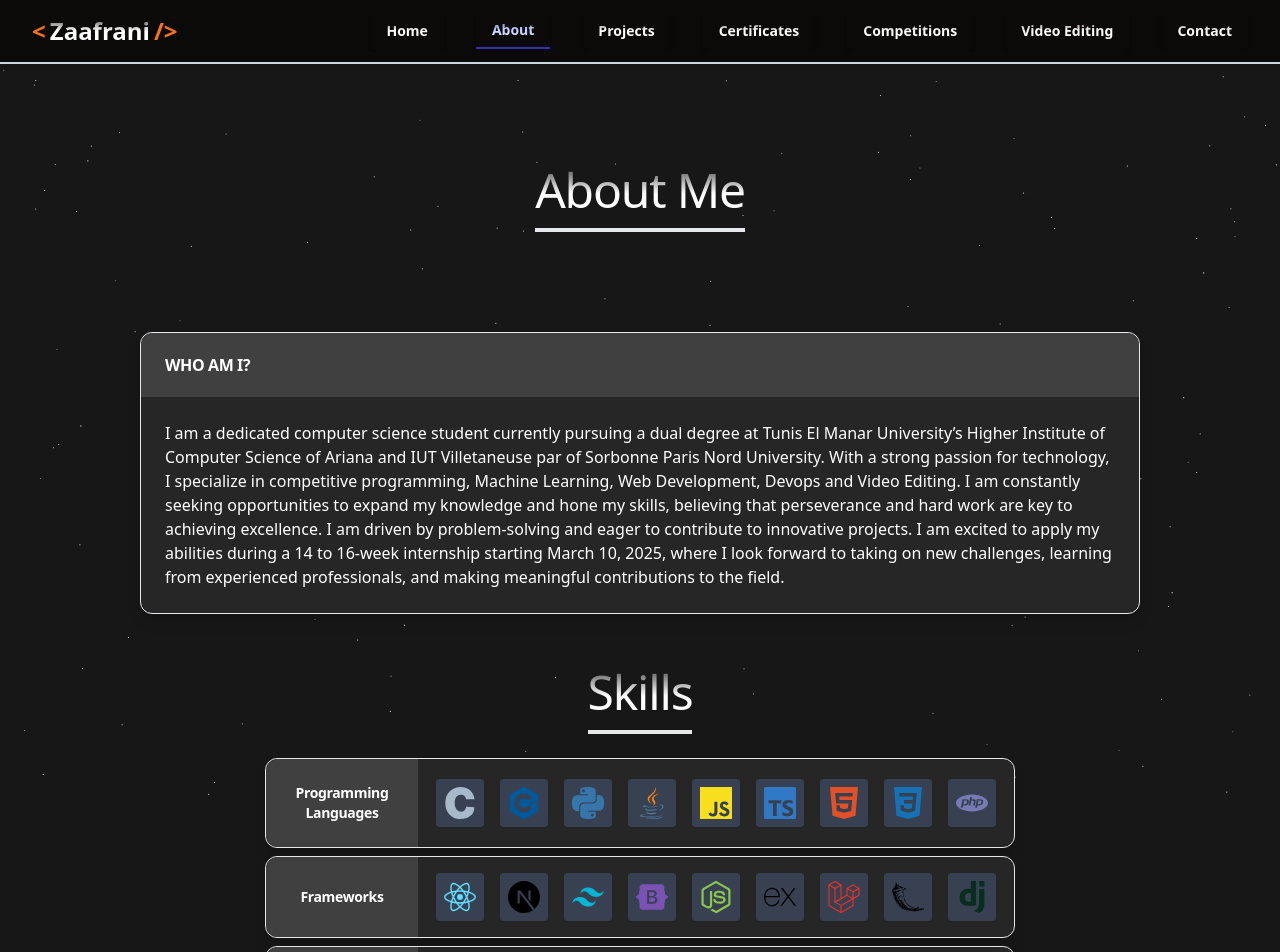
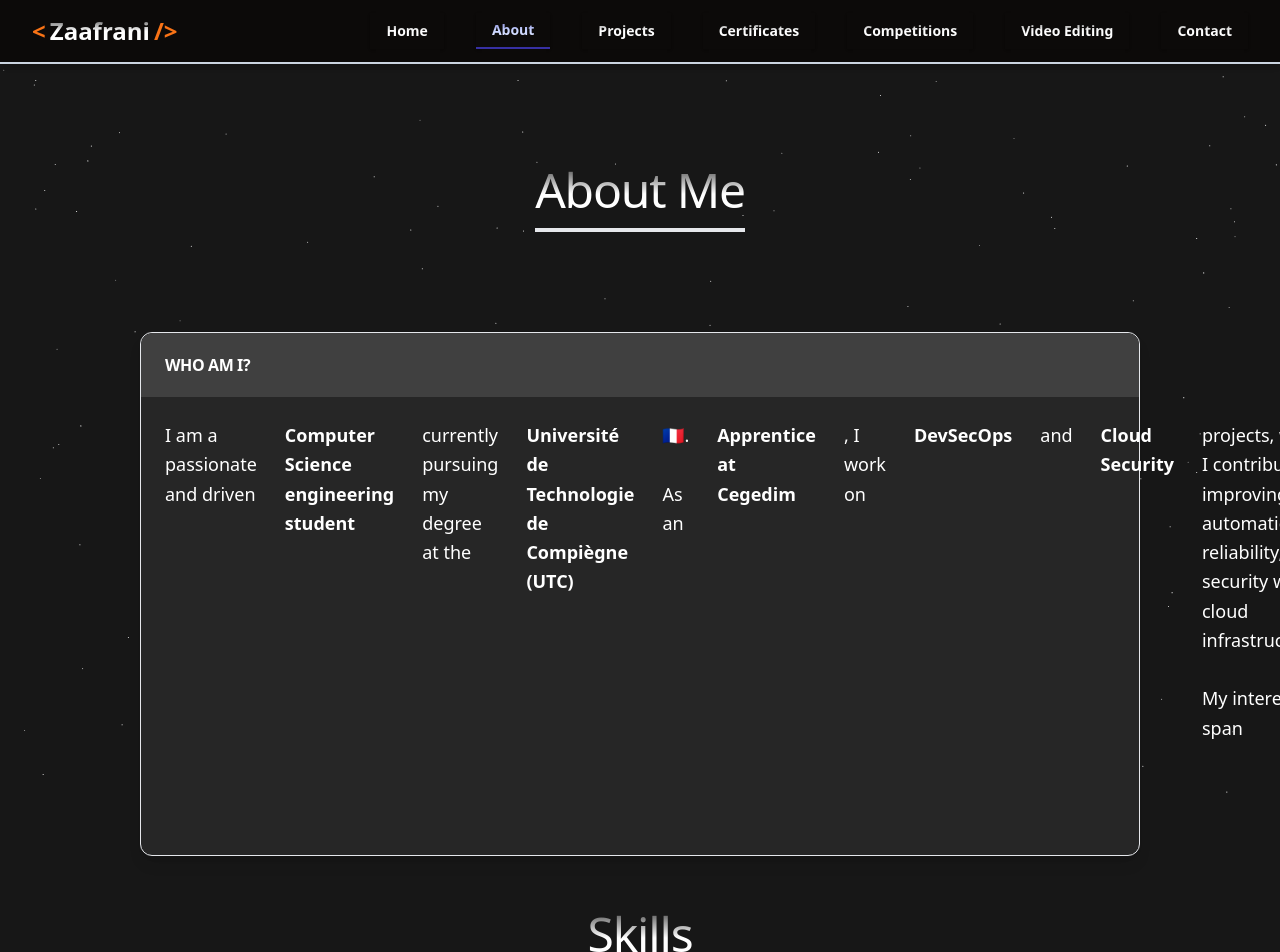
Before and after one commit to Karim-Zaf/Portfolio, a Next.js app: page /about in a window 1280 px wide. Shown: the top 952 px of the page. Built offline with nearby package versions, Linux system fonts and the light colour scheme.

Commit message:
Update page.tsx

```diff
--- a/src/app/about/page.tsx
+++ b/src/app/about/page.tsx
@@ -4,81 +4,45 @@ import skills from "./skills.json"
 import MyLinks from '../Components/MyLinks'
 
 function About() {
-
-
   return (
-    <div key={1} className='w-full flex flex-col items-center py-8 min-h-screen '>
+    <div key={1} className='w-full flex flex-col items-center py-8 min-h-screen'>
       <h2 className="md:mt-32 mt-20 relative flex-col md:flex-row z-10 text-3xl md:text-5xl md:leading-tight max-w-5xl mx-auto text-center tracking-tight font-medium bg-clip-text text-transparent bg-gradient-to-b from-neutral-800 via-white to-white flex items-center gap-2 md:gap-8 border-b-4 pb-2">
-
         <span>About Me</span>
       </h2>
-        <div className='mt-8
-          w-[70%] text-xl text-white h-1 bg-gradient-to-r  md:mb-16 mb-3 text-center' >
 
-        </div>
+      <div className='mt-8 w-[70%] text-xl text-white h-1 bg-gradient-to-r md:mb-16 mb-3 text-center'></div>
 
       <Card className='lg:w-[1000px] w-[90%] mb-8 shadow-lg bg-neutral-800 text-white'>
         <CardTitle className='p-6 flex gap-7 bg-neutral-700 rounded-t-xl'>
           WHO AM I?
         </CardTitle>
-            <CardContent className='p-6 flex gap-7'>
-              I am a dedicated computer science student currently pursuing a dual degree at Tunis El Manar University’s Higher Institute of Computer Science of Ariana and IUT Villetaneuse par of Sorbonne Paris Nord University. With a strong passion for technology, I specialize in competitive programming, Machine Learning, Web Development, Devops and Video Editing. I am constantly seeking opportunities to expand my knowledge and hone my skills, believing that perseverance and hard work are key to achieving excellence. I am driven by problem-solving and eager to contribute to innovative projects. I am excited to apply my abilities during a 14 to 16-week internship starting March 10, 2025, where I look forward to taking on new challenges, learning from experienced professionals, and making meaningful contributions to the field.
+        <CardContent className='p-6 flex gap-7 text-lg leading-relaxed'>
+          I am a passionate and driven <strong>Computer Science engineering student</strong> currently pursuing my degree at the
+          <strong> Université de Technologie de Compiègne (UTC)</strong> 🇫🇷.
+          <br /><br />
+          As an <strong>Apprentice at Cegedim</strong>, I work on <strong>DevSecOps</strong> and <strong>Cloud Security</strong> projects, where I contribute to improving automation, reliability, and security within cloud infrastructures.
+          <br /><br />
+          My interests span <strong>Competitive Programming</strong>, <strong>Machine Learning</strong>, <strong>Web Development</strong>, and <strong>DevOps</strong> — areas where I love exploring how different technologies can come together to solve real-world problems.
+          <br /><br />
+          I believe that <strong>perseverance, curiosity, and continuous learning</strong> are the keys to excellence. My long-term goal is to <strong>build meaningful, impactful projects</strong> that combine innovation and technical depth.
         </CardContent>
       </Card>
-
-        {/* <Card className="lg:w-[1000px] w-[90%] mb-8 shadow-lg bg-neutral-800 text-white">
-        <CardTitle className="p-6 flex gap-7 bg-neutral-700 rounded-t-xl">
-          Skills
-        </CardTitle>
-        <CardContent className="p-6 space-y-6">
-          <div className="grid grid-cols-1 md:grid-cols-2 gap-4">
-            <div>
-              <h3 className="text-lg font-bold mb-2">Programming Languages</h3>
-              <p>JavaScript, Python, C++, Java</p>
-            </div>
-            <div>
-              <h3 className="text-lg font-bold mb-2">Web Development</h3>
-              <p>React, Next.js, Tailwind CSS, HTML, CSS</p>
-            </div>
-            <div>
-              <h3 className="text-lg font-bold mb-2">Tools & Platforms</h3>
-              <p>Git, Docker, Linux, Figma</p>
-            </div>
-            <div>
-              <h3 className="text-lg font-bold mb-2">Databases</h3>
-              <p>MySQL, MongoDB, PostgreSQL</p>
-            </div>
-            <div>
-              <h3 className="text-lg font-bold mb-2">Other Skills</h3>
-              <p>Problem-solving, Debugging, API Development</p>
-            </div>
-          </div>
-        </CardContent>
-      </Card> */}
 
       <h2 className="mb-6 mt-4 relative flex-col md:flex-row z-10 text-3xl md:text-5xl md:leading-tight max-w-5xl mx-auto text-center tracking-tight font-medium bg-clip-text text-transparent bg-gradient-to-b from-neutral-800 via-white to-white flex items-center gap-2 md:gap-8 border-b-4 pb-2">
         <span>Skills</span>
       </h2>
-      {
-        skills.map(({ category, technologies }) => {
-          return <>
-          <Card className='lg:w-[750px] w-[90%] mb-2 shadow-lg bg-neutral-800 text-white flex'>
-            <CardTitle className='md:w-[180px] w-[120px] md:text-md text-sm flex flex-col items-center justify-center md:p-6 p-2 text-center  gap-7 bg-neutral-700 rounded-l-xl'>
+
+      {skills.map(({ category, technologies }) => (
+        <Card key={category} className='lg:w-[750px] w-[90%] mb-2 shadow-lg bg-neutral-800 text-white flex'>
+          <CardTitle className='md:w-[180px] w-[120px] md:text-md text-sm flex flex-col items-center justify-center md:p-6 p-2 text-center gap-7 bg-neutral-700 rounded-l-xl'>
             {category}
           </CardTitle>
-            <CardContent className='flex flex-wrap gap-3 justify-center items-center p-auto w-full p-4'>
-            {
-              technologies.map((technology) => {
+          <CardContent className='flex flex-wrap gap-3 justify-center items-center w-full p-4'>
+            {technologies.map((technology) => {
               let technology_file = technology
-                if (technology=== "C++") technology_file = "Cplusplus";
+              if (technology === "C++") technology_file = "Cplusplus"
               return (
                 <div key={technology} className="m-auto w-12 h-12 relative group bg-gray-700 text-gray-300 rounded p-2">
-                    {/* <img
-                      src={`https://cdn.simpleicons.org/${current_technology.toLowerCase()}`}
-                      hata lien hedha behiiiiiii: https://www.svgrepo.com/svg/452141/adobe-after-effects
-                      alt={technology}
-                      className="w-6 h-6"
-                    /> */}
                   <img
                     src={`technologies icons/${technology_file.toLowerCase()}.svg`}
                     alt={technology}
@@ -88,16 +52,11 @@ function About() {
                     {technology}
                   </div>
                 </div>
-                );
-              })
-            }
-
+              )
+            })}
           </CardContent>
         </Card>
-          </>
-        })
-
-      }
+      ))}
     </div>
   )
 }
```
Lines whose indentation alone changed are shown as unchanged.
